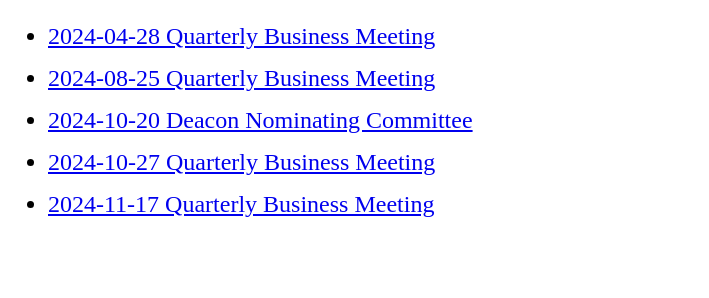
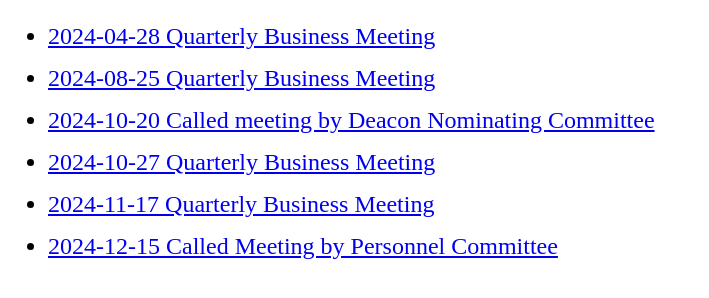
Before and after one commit to dbsturgi/yates-minutes, a plain HTML site: page index.html in a window 1280 px wide. Shown: the part 72-370 px from the top of the page, without its empty margins (0-709 px from the left). Drawn offline with Linux system fonts and the light colour scheme.

Commit message:
Special meeting minutes.

```diff
--- a/index.html
+++ b/index.html
@@ -11,9 +11,10 @@
   <ul>
     <li class="minlink"> <a href="2024-04-28 Quarterly Business Meeting.pdf">2024-04-28 Quarterly Business Meeting</a>
     <li class="minlink"> <a href="2024-08-25 Quarterly Business Meeting.pdf">2024-08-25 Quarterly Business Meeting</a>
-    <li class="minlink"> <a href="2024-10-20 Deacon Nominating Committee.pdf">2024-10-20 Deacon Nominating Committee</a>
+    <li class="minlink"> <a href="2024-10-20 Deacon Nominating Committee.pdf">2024-10-20 Called meeting by Deacon Nominating Committee</a>
     <li class="minlink"> <a href="2024-10-27 Quarterly Business Meeting.pdf">2024-10-27 Quarterly Business Meeting</a>
     <li class="minlink"> <a href="2024-11-17 Quarterly Business Meeting.pdf">2024-11-17 Quarterly Business Meeting</a>
+    <li class="minlink"> <a href="2024-12-15 Personnel Committee.pdf">2024-12-15 Called Meeting by Personnel Committee</a>
   </ul>
 <body>
 </html>
```
Also changed, not shown: 1 other file.
